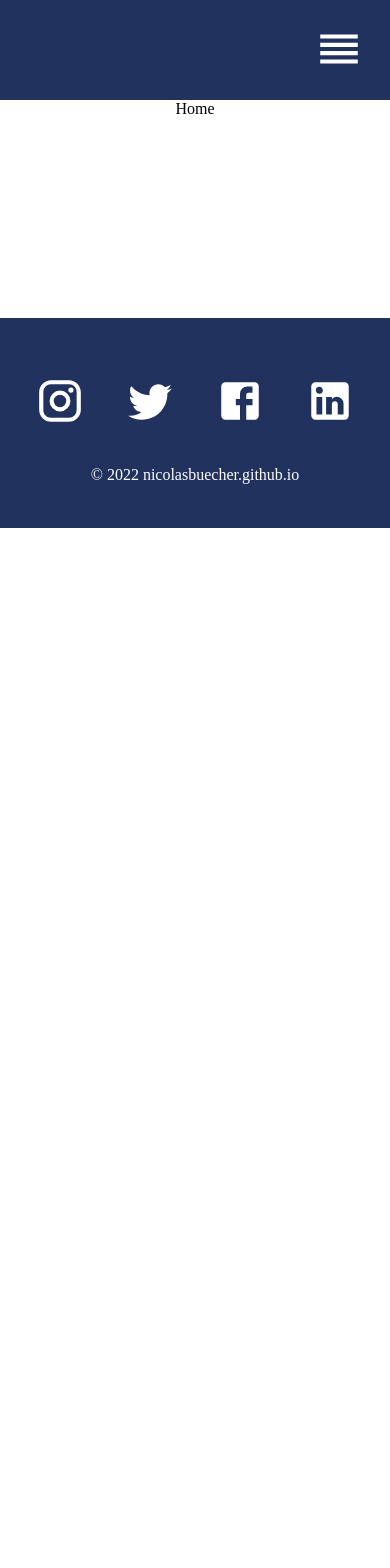
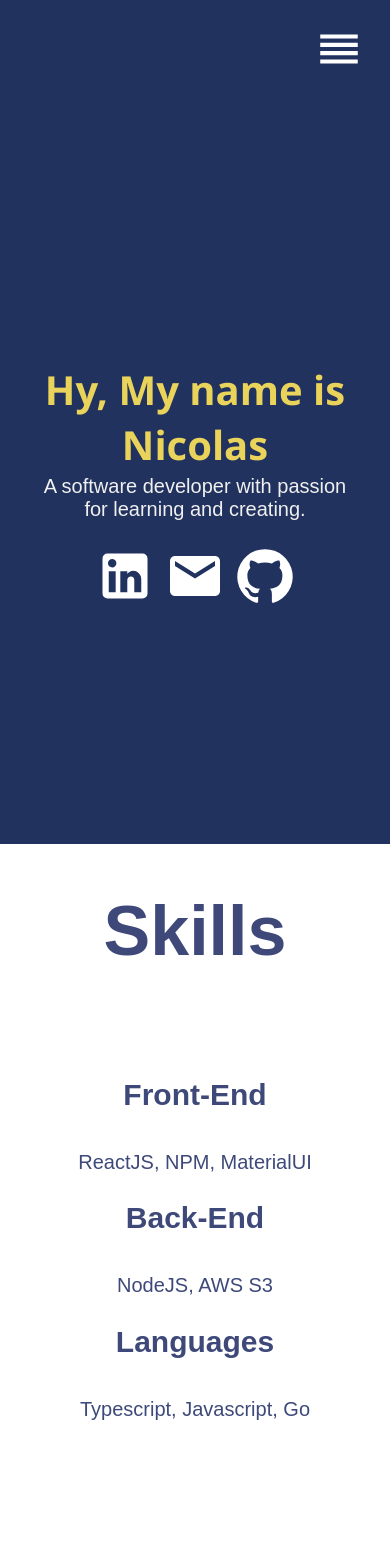
Before and after one commit to NicolasBuecher/nicolasbuecher.github.io, a React (Create React App) app: page / in a window 390 px wide. Shown: the top 1568 px of the page. Before the commit the page ends 844 px from the top, so only its background shows below. Built offline with nearby package versions, Linux system fonts and the light colour scheme.

Commit message:
feat: Create home page

```diff
--- a/src/App.tsx
+++ b/src/App.tsx
@@ -8,7 +8,7 @@ import {
 import Footer from "./components/Footer/Footer";
 import Navbar from "./components/Navbar/Navbar";
 import Experience from "./pages/Experience";
-import Home from "./pages/Home";
+import Home from "./pages/Home/Home";
 import Projects from "./pages/Projects";
 
 function App(): ReactElement {
--- a/src/pages/Home.tsx
+++ /dev/null
@@ -1,9 +0,0 @@
-import { ReactElement } from "react";
-
-function Home(): ReactElement {
-  return (
-    <div>Home</div>
-  );
-}
-
-export default Home;
--- /dev/null
+++ b/src/pages/Home/Home.css
@@ -0,0 +1,78 @@
+.home {
+  width: 100%;
+  align-items: center;
+  font-family: "Arial", sans-serif;
+  color: #3e497a;
+}
+
+.about {
+  width: 100%;
+  height: calc(100vh - 100px);
+  display: flex;
+  flex-direction: column;
+  justify-content: center;
+  align-items: center;
+  text-align: center;
+  background-color: #21325e;
+  color: #f0f0f0;
+}
+
+.about h2 {
+  font-family: "Segoe UI", Tahoma, Geneva, Verdana, sans-serif;
+  font-size: 80px;
+  color: #e9d35b;
+  height: 50px;
+}
+
+.about .prompt {
+  width: 40%;
+  font-size: 30px;
+}
+.prompt svg {
+  font-size: 60px;
+  margin: 5px;
+  color: white;
+}
+
+.skills {
+  font-size: 35px;
+  width: 100%;
+  display: flex;
+  justify-content: center;
+  flex-direction: column;
+  align-items: center;
+}
+
+.skills h1 {
+  color: #3e497a;
+}
+
+.skills .list {
+  list-style: none;
+  width: 60%;
+  padding: 0;
+}
+
+.list span {
+  font-size: 20px;
+}
+
+@media only screen and (max-width: 600px) {
+  .about h2 {
+    font-size: 40px;
+  }
+
+  .about .prompt {
+    margin-top: 10px;
+    font-size: 20px;
+    width: 80%;
+  }
+
+  .skills {
+    text-align: center;
+  }
+
+  .skills h2 {
+    font-size: 30px;
+  }
+}
--- /dev/null
+++ b/src/pages/Home/Home.tsx
@@ -0,0 +1,42 @@
+import EmailIcon from "@mui/icons-material/Email";
+import GithubIcon from "@mui/icons-material/GitHub";
+import LinkedInIcon from "@mui/icons-material/LinkedIn";
+import { ReactElement } from "react";
+import "./Home.css";
+
+function Home(): ReactElement {
+  return (
+    <div className="home" data-testid="home">
+      <div className="about">
+        <h2>Hy, My name is Nicolas</h2>
+        <div className="prompt">
+          <p>
+            A software developer with passion for learning and creating.
+          </p>
+          <LinkedInIcon />
+          <EmailIcon />
+          <GithubIcon />
+        </div>
+      </div>
+      <div className="skills">
+        <h1>Skills</h1>
+        <ol className="list">
+          <li className="item">
+            <h2>Front-End</h2>
+            <span>ReactJS, NPM, MaterialUI</span>
+          </li>
+          <li className="item">
+            <h2>Back-End</h2>
+            <span>NodeJS, AWS S3</span>
+          </li>
+          <li className="item">
+            <h2>Languages</h2>
+            <span>Typescript, Javascript, Go</span>
+          </li>
+        </ol>
+      </div>
+    </div>
+  );
+}
+
+export default Home;
```
Also changed, not shown: 1 other file (tests, documents, lock files or other folders).
